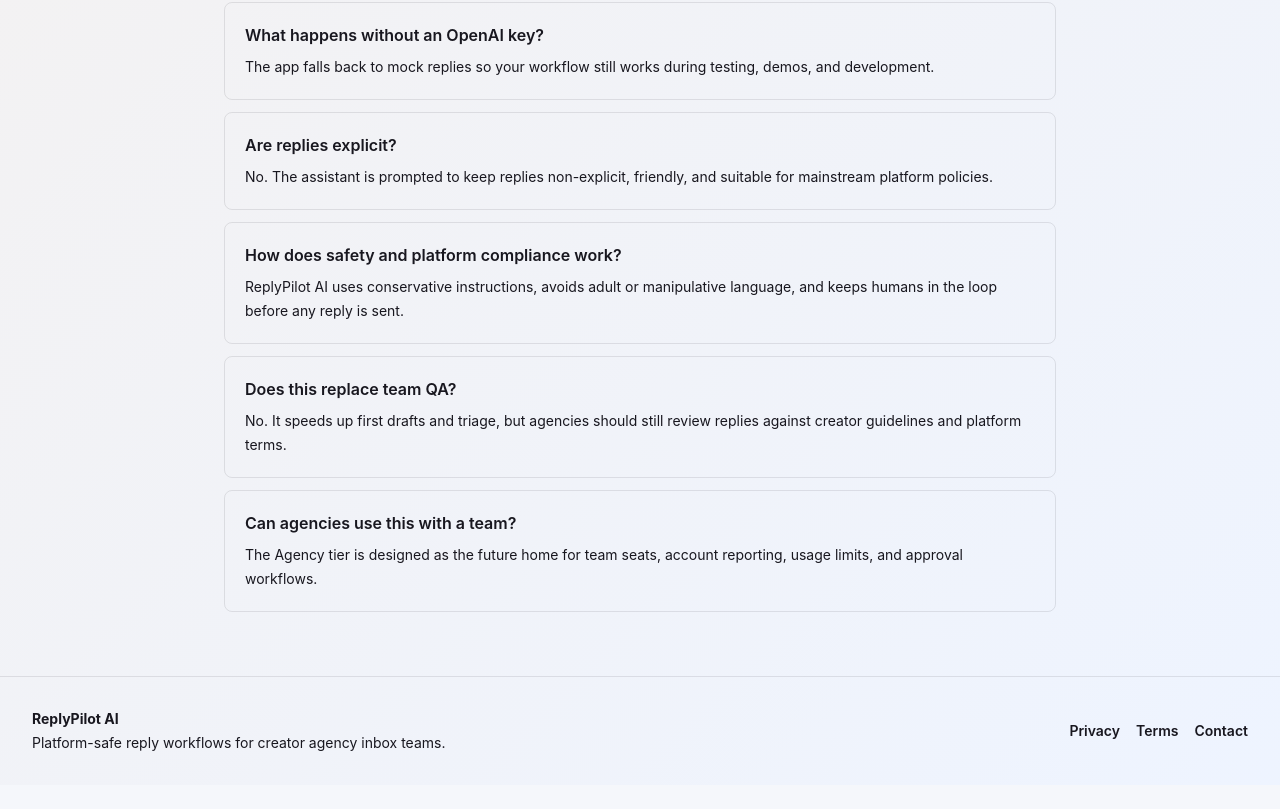
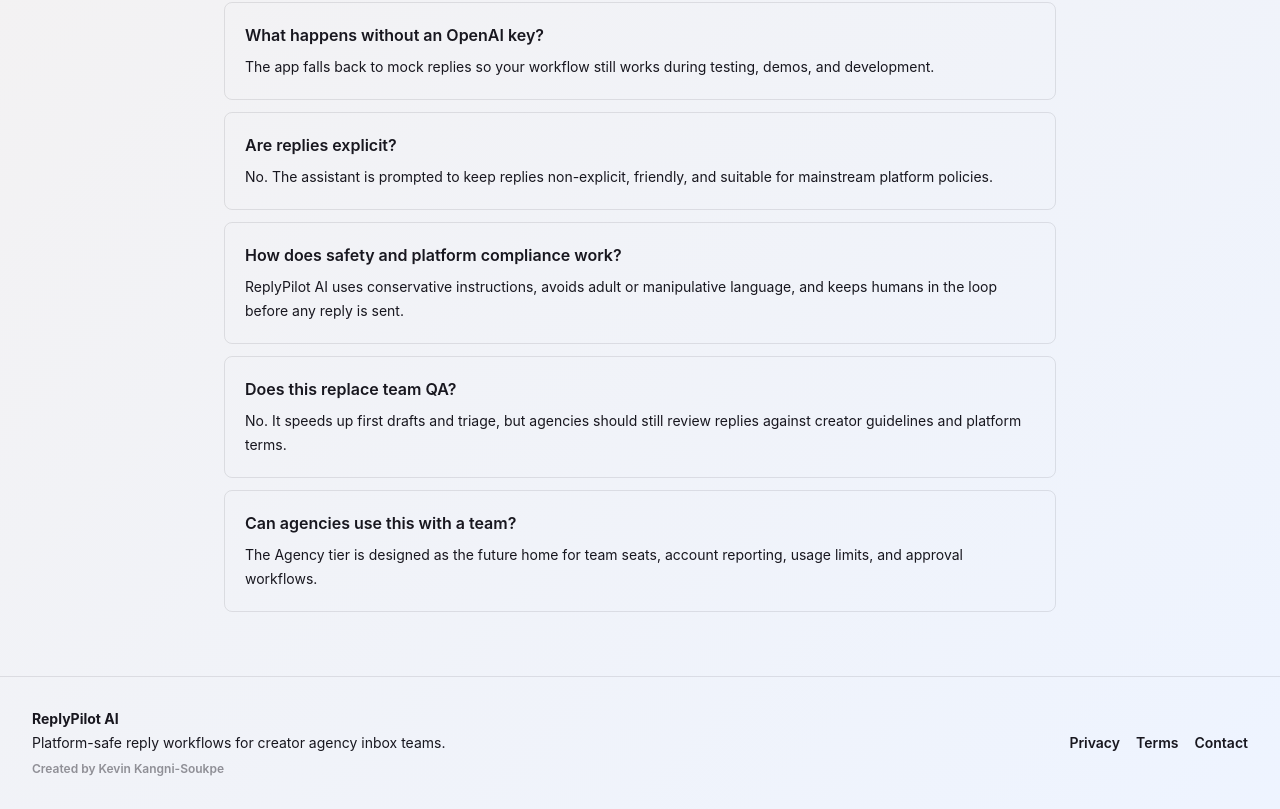
Before and after one commit to kevinks2919-netizen/ReplypilotAI, a Next.js app: page / in a window 1280 px wide. Shown: the part 3685-4494 px from the top of the page. Before the commit the page ends 4470 px from the top, so only its background shows below. Built offline with nearby package versions, Linux system fonts and the light colour scheme.

Commit message:
Add creator credit to footer

```diff
--- a/src/components/Footer.tsx
+++ b/src/components/Footer.tsx
@@ -8,6 +8,9 @@
           <p className="text-sm font-bold text-ink">ReplyPilot AI</p>
           <p className="mt-1 text-sm text-ink/56">
             Platform-safe reply workflows for creator agency inbox teams.
+          </p>
+          <p className="mt-2 text-xs font-semibold text-ink/45">
+            Created by Kevin Kangni-Soukpe
           </p>
         </div>
         <div className="flex flex-wrap gap-4 text-sm font-semibold text-ink/62">
```
